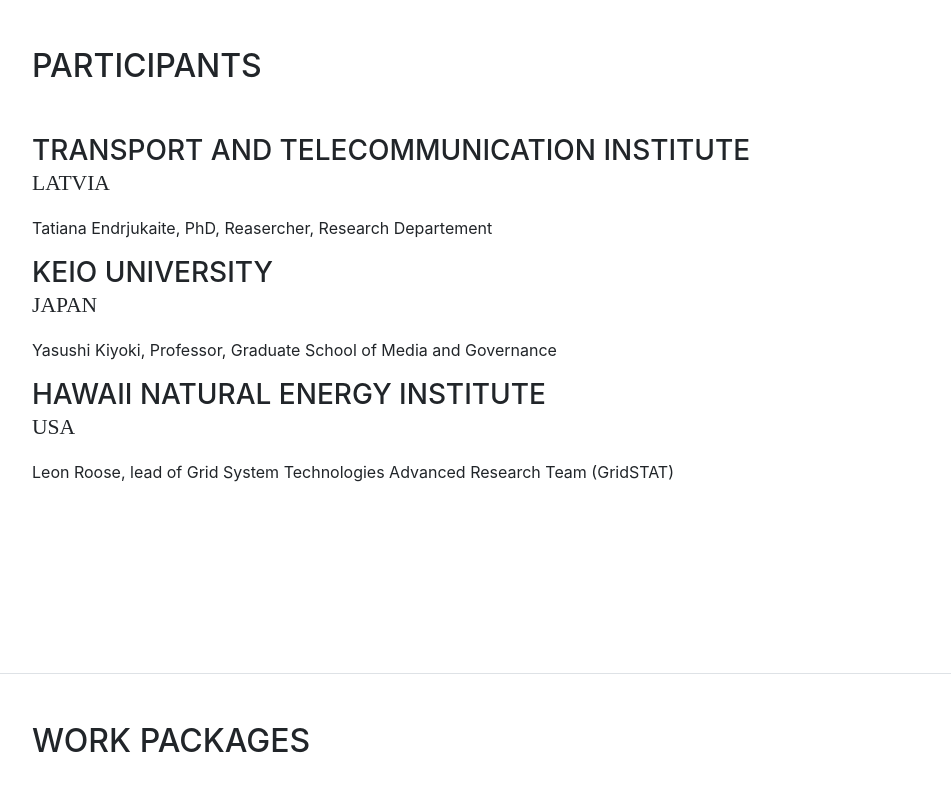
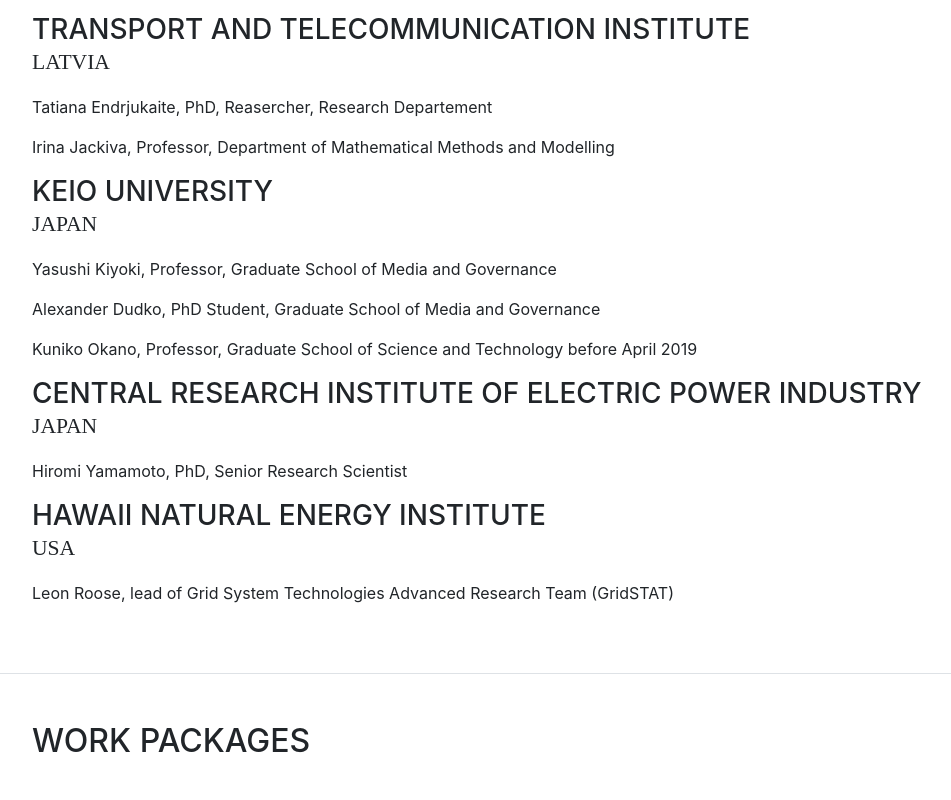
Before and after one commit to tatyna/Energy-project, a website with bundled scripts: page EnergyProjectWeb/index.html in a window 1280 px wide. Shown: the part 3040-3840 px from the top of the page, without its empty margins (288-1239 px from the left). Built offline with nearby package versions, Linux system fonts and the light colour scheme; a web font is replaced by a local one.

Commit message:
Added participants

```diff
--- a/EnergyProjectWeb/index.html
+++ b/EnergyProjectWeb/index.html
@@ -184,6 +184,7 @@
               <h3 class="mb-0">Transport and Telecommunication Institute</h3>
               <div class="subheading mb-3">Latvia</div>
               <p>Tatiana Endrjukaite, PhD, Reasercher, Research Departement</p>
+              <p>Irina Jackiva, Professor, Department of Mathematical Methods and Modelling</p>
             </div>
             <!-- <div class="resume-date text-md-right">
               <span class="text-primary">August 2006 - May 2010</span>
@@ -194,9 +195,24 @@
             <div class="resume-content mr-auto">
               <h3 class="mb-0">KEIO University</h3>
               <!-- <div>Science and Technology campus</div>
+              <div>Shonan Fujisawa Campus</div> -->
+              <div class="subheading mb-3">Japan</div>
+              <p>Yasushi Kiyoki, Professor, Graduate School of Media and Governance </p>
+              <p>Alexander Dudko, PhD Student, Graduate School of Media and Governance </p>
+              <p>Kuniko Okano, Professor, Graduate School of Science and Technology before April 2019 </p>
+            </div>
+            <!-- <div class="resume-date text-md-right">
+              <span class="text-primary">August 2002 - May 2006</span>
+            </div> -->
+          </div>
+
+          <div class="resume-item d-flex flex-column flex-md-row">
+            <div class="resume-content mr-auto">
+              <h3 class="mb-0">Central Research Institute of Electric Power Industry</h3>
+              <!-- <div>Science and Technology campus</div>
               <div>Shonan Fujisawa Campus</div>           -->
               <div class="subheading mb-3">Japan</div>
-              <p>Yasushi Kiyoki, Professor, Graduate School of Media and Governance </p>
+              <p>Hiromi Yamamoto, PhD, Senior Research Scientist </p>
             </div>
             <!-- <div class="resume-date text-md-right">
               <span class="text-primary">August 2002 - May 2006</span>
@@ -312,7 +328,7 @@
             <div class="row">
               <div class="col-md-12">
                 <p style="margin-left:40px;">This work is financially supported by the post-doctoral research aid programme of the Republic of Latvia (project no. 1.1.1.2/VIAA/1/16/095 “Integrated Model for Energy Generation, Distribution and Management”), funded by the European Regional Development Fund</p>
-                <p class="copyright" style="margin-left:40px;">Copyright © 2018</p>
+                <p class="copyright" style="margin-left:40px;">Copyright © 2020</p>
               </div>
             </div>
           </div>
```
